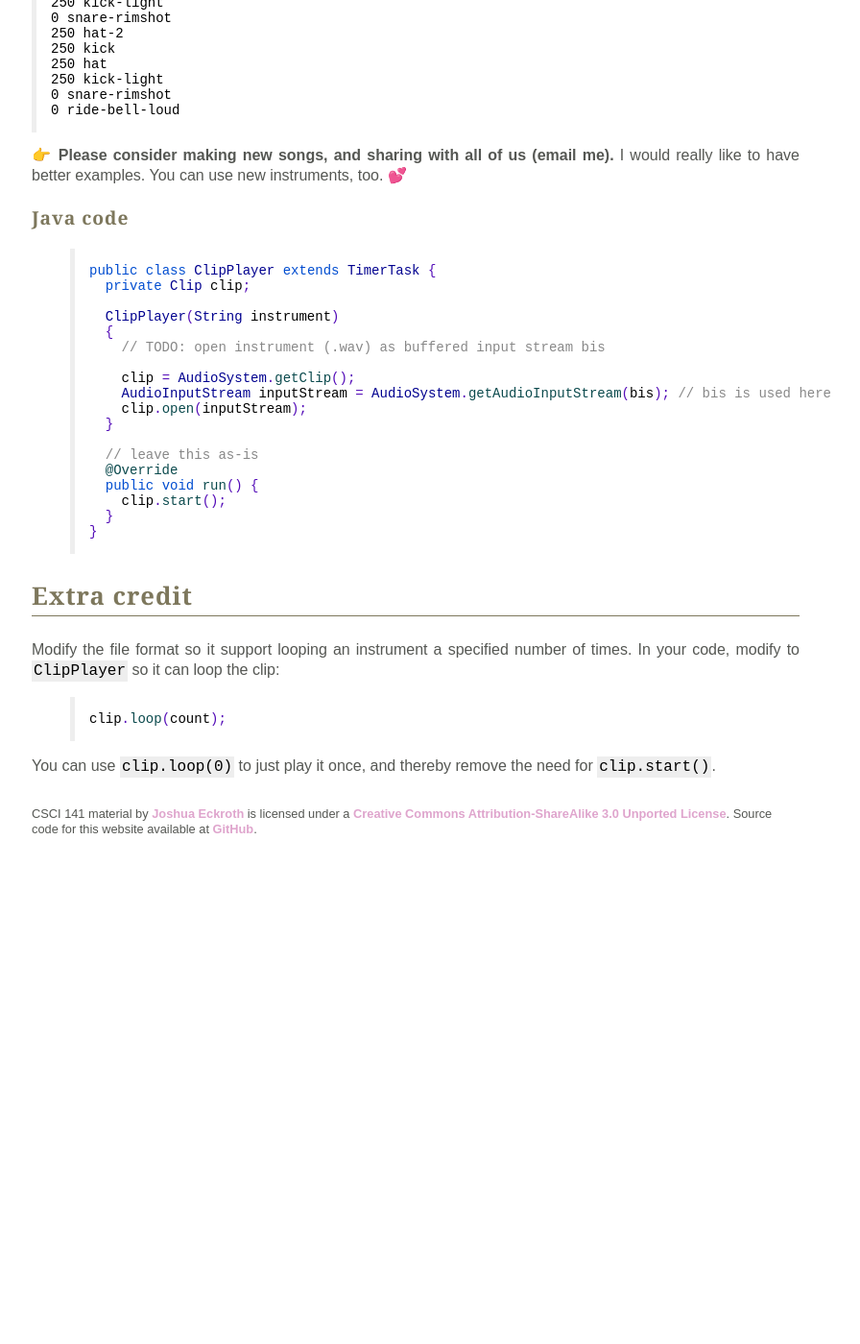
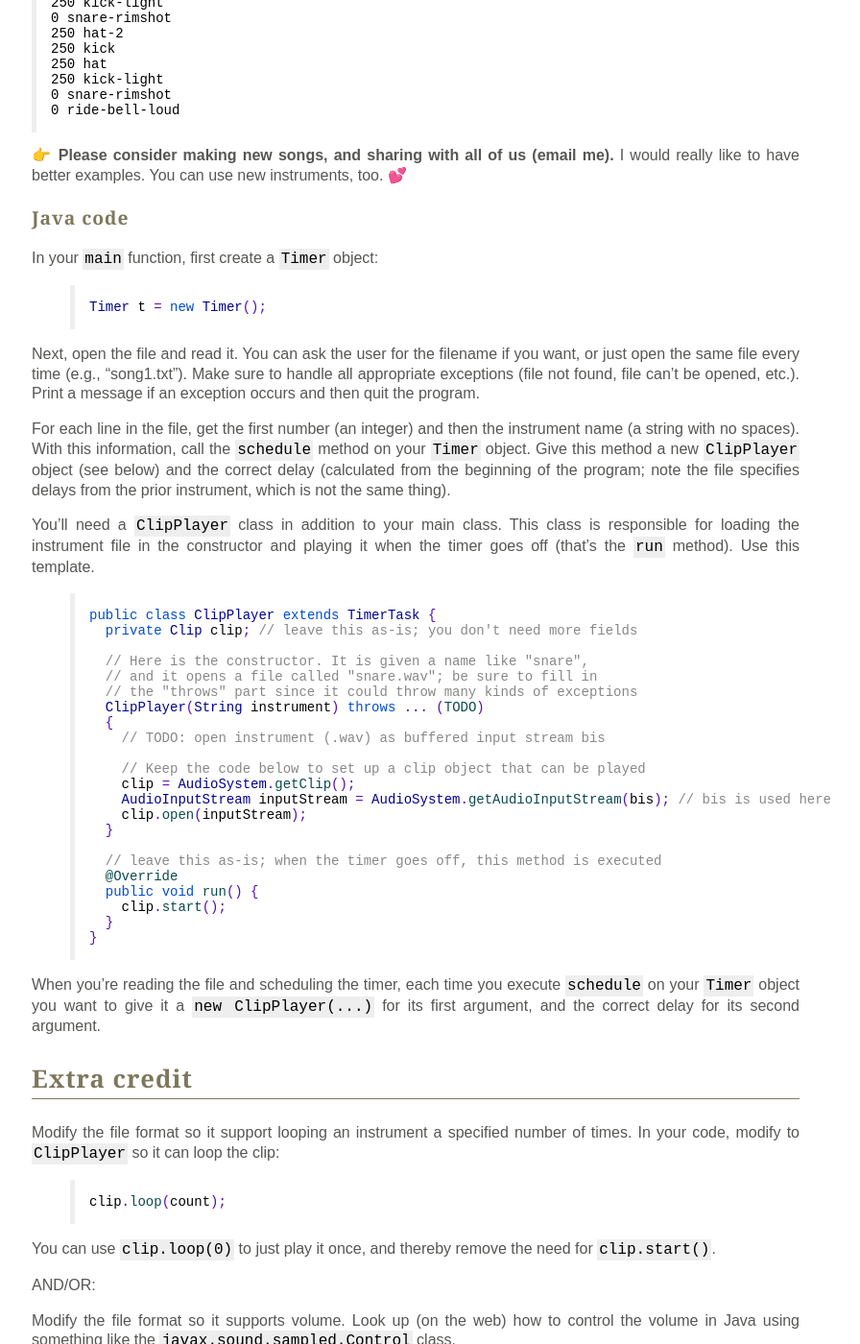
Before and after one commit to joshuaeckroth/csci141-website, a Jekyll site: the page built from homework/homework-10.markdown, in a window 1280 px wide and 1400 px high, scrolled down 570 px. Shown: the whole window at 96% size, without its empty margins (207-1103 px from the left). Built offline with Jekyll 4.4.1, drawn with Linux system fonts in a browser that asks for light colours; emoji names are drawn with the system emoji font; Markdown is read by kramdown in place of the engine named in the settings; before the commit the page ends 1443 px from its top, so only the background shows below that.

Commit message:
Finished writing HW 10.

```diff
--- a/homework/homework-10.markdown
+++ b/homework/homework-10.markdown
@@ -39,26 +39,44 @@ Here is an example. Download the slightly longer [song1.txt](/song1.txt) for tes
 
 ### Java code
 
+In your `main` function, first create a `Timer` object:
+
+{% highlight java %}
+Timer t = new Timer();
+{% endhighlight %}
+
+Next, open the file and read it. You can ask the user for the filename if you want, or just open the same file every time (e.g., "song1.txt"). Make sure to handle all appropriate exceptions (file not found, file can't be opened, etc.). Print a message if an exception occurs and then quit the program.
+
+For each line in the file, get the first number (an integer) and then the instrument name (a string with no spaces). With this information, call the `schedule` method on your `Timer` object. Give this method a new `ClipPlayer` object (see below) and the correct delay (calculated from the beginning of the program; note the file specifies delays from the prior instrument, which is not the same thing).
+
+You'll need a `ClipPlayer` class in addition to your main class. This class is responsible for loading the instrument file in the constructor and playing it when the timer goes off (that's the `run` method). Use this template.
+
 {% highlight java %}
 public class ClipPlayer extends TimerTask {
-  private Clip clip;
+  private Clip clip; // leave this as-is; you don't need more fields
 
-  ClipPlayer(String instrument)
+  // Here is the constructor. It is given a name like "snare",
+  // and it opens a file called "snare.wav"; be sure to fill in
+  // the "throws" part since it could throw many kinds of exceptions
+  ClipPlayer(String instrument) throws ... (TODO)
   {
     // TODO: open instrument (.wav) as buffered input stream bis
 
+    // Keep the code below to set up a clip object that can be played
     clip = AudioSystem.getClip();
     AudioInputStream inputStream = AudioSystem.getAudioInputStream(bis); // bis is used here
     clip.open(inputStream);
   }
 
-  // leave this as-is
+  // leave this as-is; when the timer goes off, this method is executed
   @Override
   public void run() {
     clip.start();
   }
 }
 {% endhighlight %}
+
+When you're reading the file and scheduling the timer, each time you execute `schedule` on your `Timer` object you want to give it a `new ClipPlayer(...)` for its first argument, and the correct delay for its second argument.
 
 ## Extra credit
 
@@ -69,3 +87,7 @@ clip.loop(count);
 {% endhighlight %}
 
 You can use `clip.loop(0)` to just play it once, and thereby remove the need for `clip.start()`.
+
+AND/OR:
+
+Modify the file format so it supports volume. Look up (on the web) how to control the volume in Java using something like the `javax.sound.sampled.Control` class.
```
